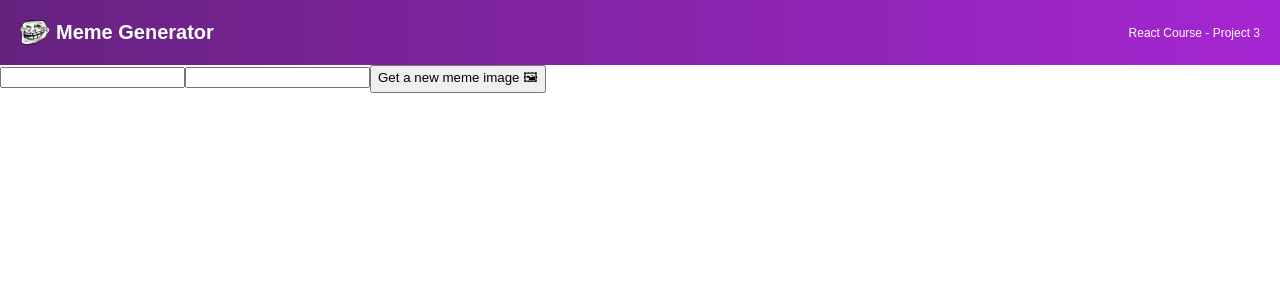
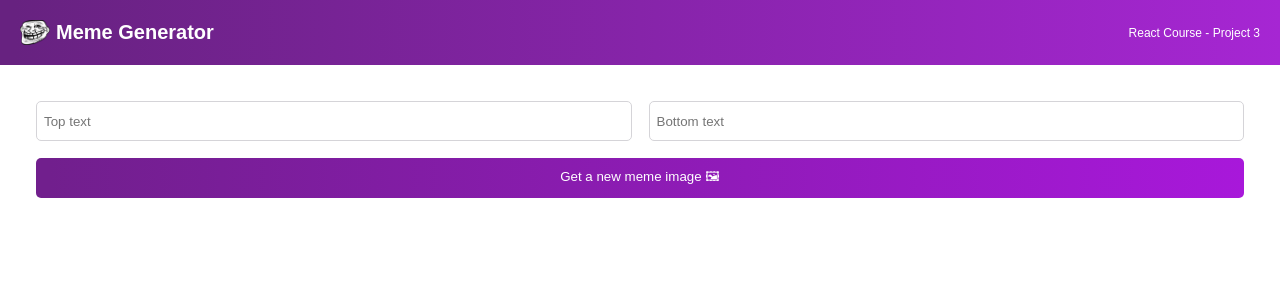
Before and after one commit to tayoolaigbe/codedamn, a React (Vite) app in the folder meme_generator/: page / in a window 1280 px wide. Shown: the top 300 px of the page. Built offline with nearby package versions, Linux system fonts and the light colour scheme.

Commit message:
Finished designing the Meme component

```diff
--- a/meme_generator/src/components/Meme.jsx
+++ b/meme_generator/src/components/Meme.jsx
@@ -3,10 +3,10 @@
 export default function Meme() {
 	return (
 		<main>
-			<form>
-				<input type="text" />
-				<input type="text" />
-				<button>Get a new meme image 🖼</button>
+			<form className='form'>
+				<input type="text"  className='form--input' placeholder='Top text'/>
+				<input type="text"  className='form--input' placeholder='Bottom text'/>
+				<button className='form--button'>Get a new meme image 🖼</button>
 			</form>
 		</main>
 	);
--- a/meme_generator/src/index.css
+++ b/meme_generator/src/index.css
@@ -5,6 +5,10 @@
 body {
 	font-family: 'Karla', sans-serif;
 	margin: 0;
+}
+
+main {
+	padding: 36px;
 }
 
 .header {
@@ -30,3 +34,26 @@
 	font-size: 0.75rem;
 	font-weight: 500;
 }
+
+.form {
+	display: grid;
+	grid-template: 40px 40px / 1fr 1fr;
+	gap: 17px;
+}
+
+.form--input {
+	font-family: 'Karla', sans-serif;
+	border-radius: 5px;
+	border: 1px solid #d5d4d8;
+	text-indent: 5px;
+}
+
+.form--button {
+	grid-column: 1 / -1;
+	font-family: 'Karla', sans-serif;
+	border-radius: 5px;
+	background: linear-gradient(90.41deg, #711f8d 1.14%, #a818da 100%);
+	color: white;
+	border: none;
+	cursor: pointer;
+}
```
